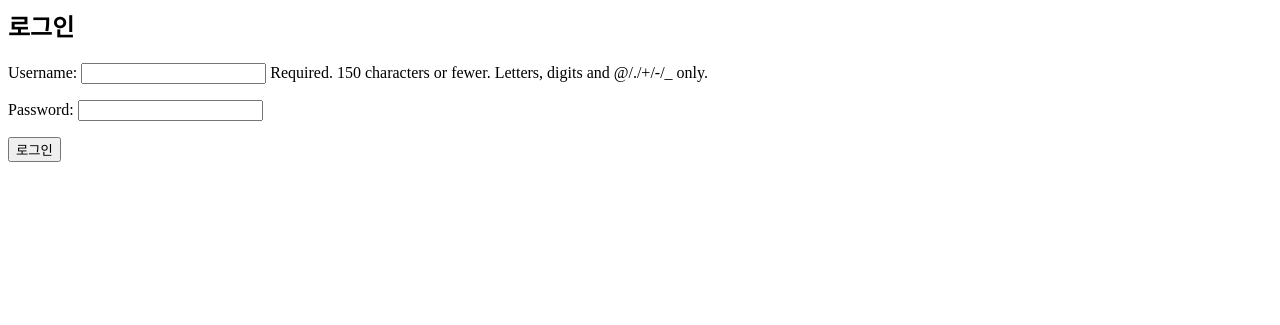
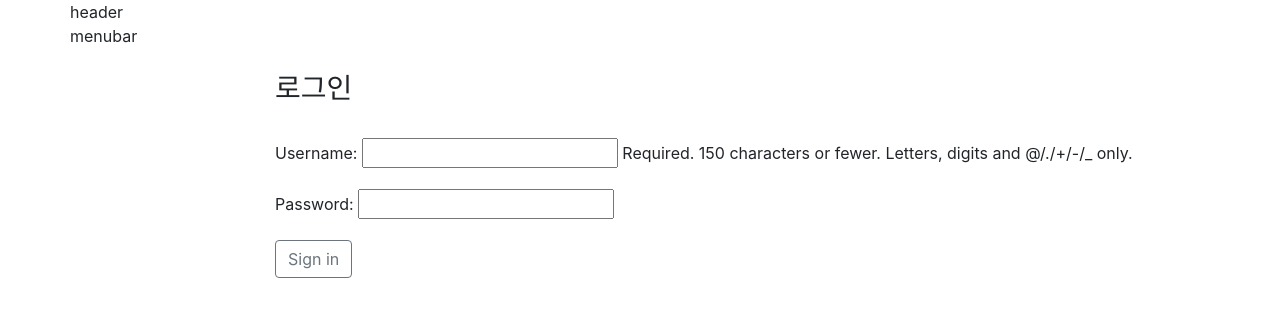
Before and after one commit to wkdthf21/webTeamProject, a Django app: page /accounts/login/ in a window 1280 px wide. Shown: the top 325 px of the page. Run offline with Django 3.2, Linux system fonts and the light colour scheme; some libraries are stand-ins or nearby versions.

Commit message:
fix sign in and sing up prototype UI

```diff
--- a/accounts/templates/join.html
+++ b/accounts/templates/join.html
@@ -42,7 +42,7 @@
         <div class = "col-2">
         </div>
         <div class = "col-10">
-            <button type="submit" class = "btn btn-outline-secondary" value="">회원가입</button>
+            <button type="submit" class = "btn btn-outline-secondary" value="">Sing up</button>
         </div>
       </div>
       <br/>
--- a/accounts/templates/login.html
+++ b/accounts/templates/login.html
@@ -1,6 +1,53 @@
-<h2>로그인</h2>
-<form method="post" action="">
-    {% csrf_token %}
-    {{ form.as_p }}
-    <input type="submit" value="로그인" />
-</form>
+<!DOCTYPE html>
+<html lang="en" dir="ltr">
+  <head>
+    <meta charset="utf-8">
+    <title>Login Page</title>
+    <!-- Bootstrap -->
+    <link rel="stylesheet" href="https://stackpath.bootstrapcdn.com/bootstrap/4.1.3/css/bootstrap.min.css" integrity="sha384-MCw98/SFnGE8fJT3GXwEOngsV7Zt27NXFoaoApmYm81iuXoPkFOJwJ8ERdknLPMO" crossorigin="anonymous">
+    <script src="https://code.jquery.com/jquery-3.3.1.slim.min.js" integrity="sha384-q8i/X+965DzO0rT7abK41JStQIAqVgRVzpbzo5smXKp4YfRvH+8abtTE1Pi6jizo" crossorigin="anonymous"></script>
+    <script src="https://cdnjs.cloudflare.com/ajax/libs/popper.js/1.14.3/umd/popper.min.js" integrity="sha384-ZMP7rVo3mIykV+2+9J3UJ46jBk0WLaUAdn689aCwoqbBJiSnjAK/l8WvCWPIPm49" crossorigin="anonymous"></script>
+    <script src="https://stackpath.bootstrapcdn.com/bootstrap/4.1.3/js/bootstrap.min.js" integrity="sha384-ChfqqxuZUCnJSK3+MXmPNIyE6ZbWh2IMqE241rYiqJxyMiZ6OW/JmZQ5stwEULTy" crossorigin="anonymous"></script>
+  </head>
+  <body>
+    <!-- header -->
+    <div class = "container Header">
+      <div class = "row">
+        header
+      </div>
+    </div>
+    <!-- menubar -->
+    <div class = "container Menubar">
+      <div class = "row">
+        menubar
+      </div>
+    </div>
+    <br/>
+    <!-- Sign up -->
+    <form method="post" action="">
+    <div class = "container VideoBody">
+      <!-- 로그인  -->
+      <div class = "row justify-content-md-center">
+        <div class = "col-2">
+        </div>
+        <div class = "col-10">
+          <h3>로그인</h3>
+          <br/>
+              {% csrf_token %}
+              {{ form.as_p }}
+        </div>
+      </div>
+      <!-- 로그인 버튼 -->
+      <div class = "row justify-content-md-center">
+        <div class = "col-2">
+        </div>
+        <div class = "col-10">
+            <button type="submit" class = "btn btn-outline-secondary" value="">Sign in</button>
+        </div>
+      </div>
+      <br/>
+      <br/>
+    </div>
+    </form>
+  </body>
+</html>
```
